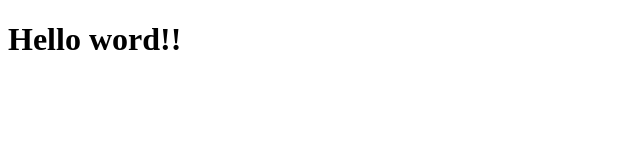
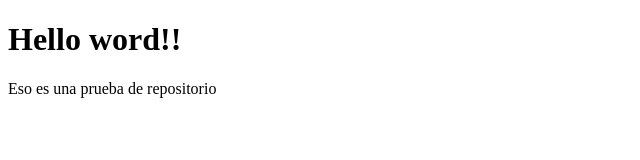
Before and after one commit to daniels99ecg/Eliminarporfavor, a plain HTML site: page index.html in a window 1280 px wide. Shown: the whole page, without its empty margins (0-640 px from the left). Drawn offline with Linux system fonts and the light colour scheme.

Commit message:
agregue algo nuevo

```diff
--- a/index.html
+++ b/index.html
@@ -8,5 +8,6 @@
 </head>
 <body>
     <h1>Hello word!!</h1>
+    <p>Eso es una prueba de repositorio</p>
 </body>
 </html>
```
